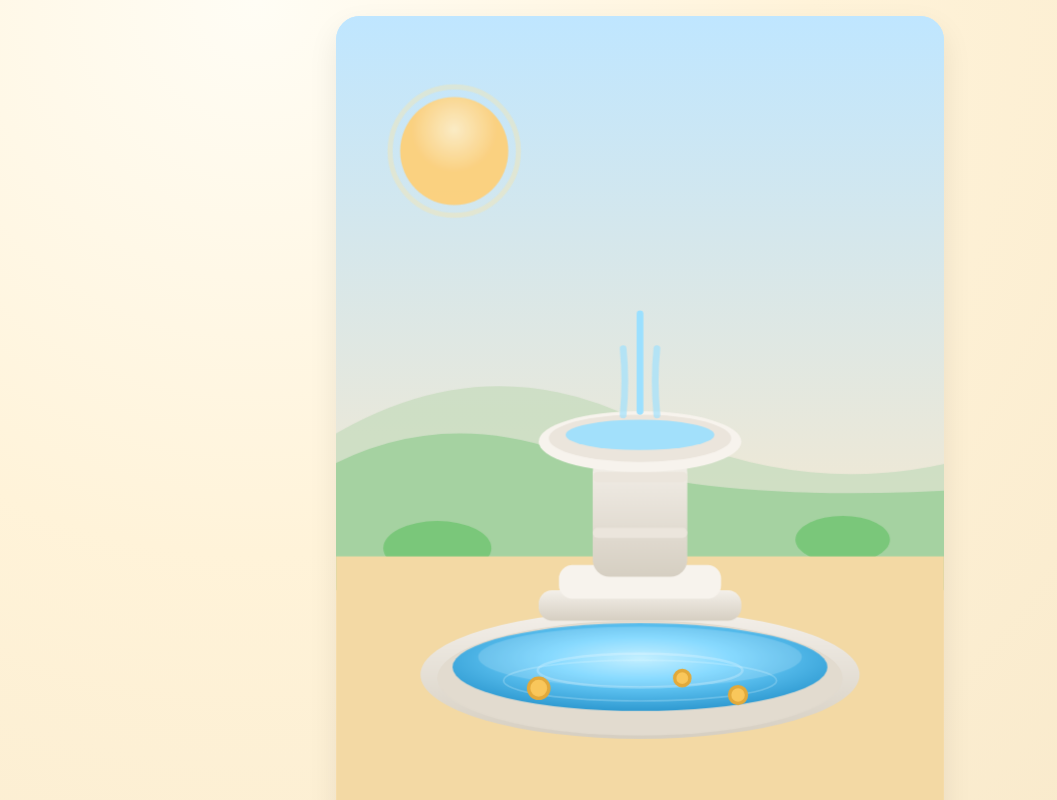
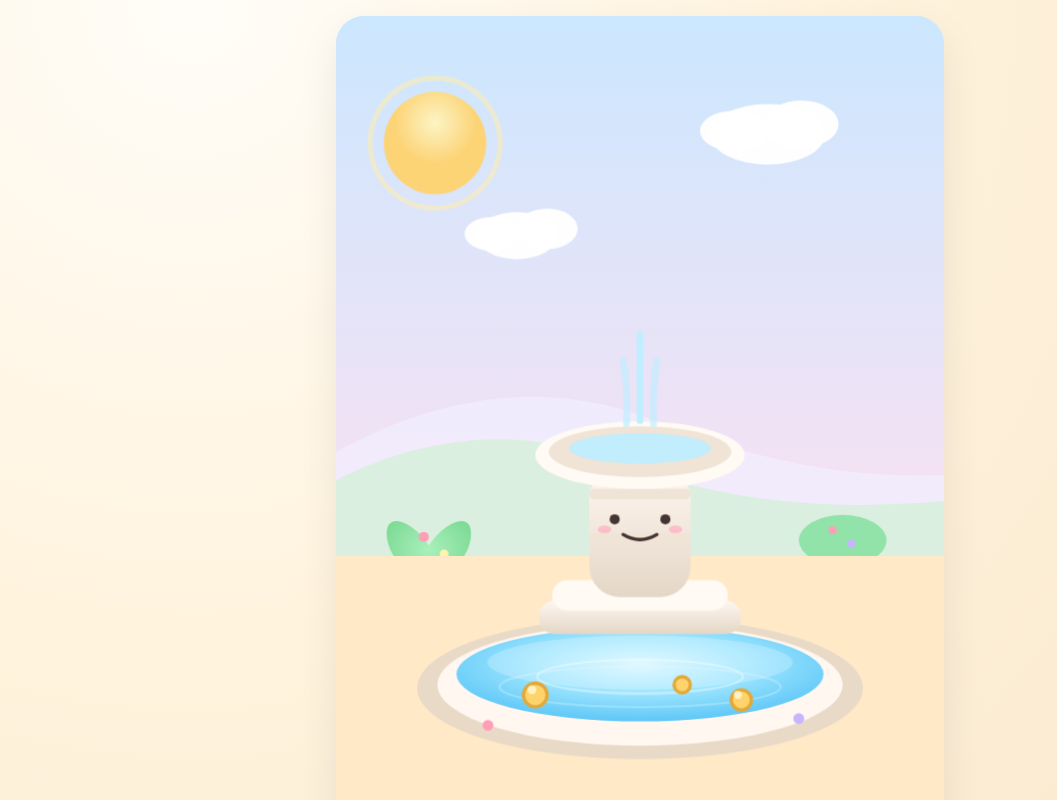
Before and after one commit to babel-lab/2025-WishingWell, a plain HTML site: page index.html in a window 1280 px wide. Shown: the top 800 px of the page, without its empty margins (0-1057 px from the left). Drawn offline with Linux system fonts and the light colour scheme.

Commit message:
fix: 許願池可愛版

```diff
--- a/index.html
+++ b/index.html
@@ -2,22 +2,23 @@
 <html lang="zh-Hant">
 <head>
   <meta charset="UTF-8" />
-  <title>希臘許願池噴泉場景 - Demo</title>
+  <title>可愛希臘許願池噴泉場景 - Cute Demo</title>
   <meta name="viewport" content="width=device-width, initial-scale=1.0" />
 
   <style>
     :root {
-      /* 🌤 清晨天空＋石材＋水的色票 */
-      --sky-top: #bfe6ff;       /* 清晨偏冷的淡藍 */
-      --sky-bottom: #ffe9c7;    /* 早晨光的暖橘 */
-      --ground: #f3d9a4;        /* 地面淡沙色 */
-      --stone-main: #f4f0ea;    /* 噴泉主體石材 */
-      --stone-shadow: #d6cfc2;
-      --water-light: #b8ecff;
-      --water-main: #71d3ff;
-      --water-dark: #2f9ad1;
-      --accent-gold: #f9c75b;
-      --bush: #7ac77a;
+      /* 🌤 清晨可愛馬卡龍色系 */
+      --sky-top: #cbe7ff;        /* 淡淡寶寶藍 */
+      --sky-bottom: #ffe0f0;     /* 粉紅晨光 */
+      --ground: #ffe9c7;         /* 柔和奶油地面 */
+      --stone-main: #fff7f0;     /* 噴泉主體石材 */
+      --stone-shadow: #e4d7c7;
+      --water-main: #9fe6ff;
+      --water-deep: #54c3f6;
+      --accent-gold: #ffd36b;
+      --bush: #92e3a9;
+      --pink: #ff9fb7;
+      --lavender: #c6b5ff;
     }
 
     * {
@@ -30,73 +31,110 @@
       display: flex;
       align-items: center;
       justify-content: center;
-      background: radial-gradient(circle at 20% 0%, #fffdf5 0, #fff3d9 35%, #f5e4c3 100%);
+      background: radial-gradient(circle at 15% 0%, #fffdf8 0, #fff3dd 40%, #f7e4c8 100%);
       font-family: system-ui, -apple-system, BlinkMacSystemFont, "Segoe UI", sans-serif;
     }
 
     .wishing-scene-wrapper {
       width: 100%;
-      max-width: 480px; /* 手機為主，大版也不會過寬 */
+      max-width: 480px;
       padding: 16px;
     }
 
     .wishing-scene {
       position: relative;
-      border-radius: 24px;
+      border-radius: 28px;
       overflow: hidden;
-      box-shadow: 0 12px 30px rgba(0, 0, 0, 0.08);
+      box-shadow: 0 16px 40px rgba(0, 0, 0, 0.08);
       background: linear-gradient(to bottom, var(--sky-top), var(--sky-bottom));
     }
 
-    /* 讓 SVG 在各尺寸自適應 */
     .wishing-scene svg {
       display: block;
       width: 100%;
       height: auto;
     }
 
+    /* 🌥️ 雲飄動畫 */
+    @keyframes cloudDrift {
+      0%   { transform: translateX(0); }
+      50%  { transform: translateX(18px); }
+      100% { transform: translateX(0); }
+    }
+    @keyframes cloudDriftSlow {
+      0%   { transform: translateX(0); }
+      50%  { transform: translateX(-16px); }
+      100% { transform: translateX(0); }
+    }
+    .cloud-a {
+      animation: cloudDrift 26s ease-in-out infinite;
+      transform-origin: center;
+    }
+    .cloud-b {
+      animation: cloudDriftSlow 34s ease-in-out infinite;
+      transform-origin: center;
+    }
+
+    /* 🌤 小太陽慢慢呼吸亮度 */
+    @keyframes sunGlow {
+      0%   { transform: scale(1); opacity: 0.9; }
+      50%  { transform: scale(1.05); opacity: 1; }
+      100% { transform: scale(1); opacity: 0.9; }
+    }
+    .sun {
+      transform-origin: center;
+      animation: sunGlow 6s ease-in-out infinite;
+    }
+
+    /* 🌿 灌木與小花輕微擺動 */
+    @keyframes bushSway {
+      0%   { transform: scaleY(1); }
+      50%  { transform: scaleY(1.05); }
+      100% { transform: scaleY(1); }
+    }
+    .bush {
+      transform-origin: center bottom;
+      animation: bushSway 5.6s ease-in-out infinite;
+    }
+
     /* 🟦 水面微微波動（常態） */
     @keyframes poolRipple {
       0%   { transform: scaleX(1) translateY(0); }
-      50%  { transform: scaleX(1.03) translateY(-1.5px); }
+      50%  { transform: scaleX(1.04) translateY(-2px); }
       100% { transform: scaleX(1) translateY(0); }
     }
-
     .pool-water {
       transform-origin: center;
-      animation: poolRipple 4.2s ease-in-out infinite;
+      animation: poolRipple 4.4s ease-in-out infinite;
     }
-
     .pool-ripple {
       transform-origin: center;
       opacity: 0.7;
-      animation: poolRipple 5.4s ease-in-out infinite;
+      animation: poolRipple 6s ease-in-out infinite;
     }
 
-    /* 💧 平常的水柱：小幅度上下律動 */
+    /* 💧 平常的水柱：輕輕跳動 */
     @keyframes streamSoftPulse {
       0%   { transform: scaleY(1); }
-      50%  { transform: scaleY(1.08); }
+      50%  { transform: scaleY(1.1); }
       100% { transform: scaleY(1); }
     }
-
     .stream-soft {
       transform-origin: bottom center;
       animation: streamSoftPulse 2.8s ease-in-out infinite;
     }
 
-    /* 💥 噴發用的水柱：預設縮起來，在 eruption 狀態才展開 */
+    /* 💥 噴發水柱：預設收起，eruption 時才展開 */
     .stream-erupt {
       transform-origin: bottom center;
       transform: scaleY(0);
       opacity: 0;
     }
-
     @keyframes eruptStream {
       0%   { transform: scaleY(0);   opacity: 0; }
-      10%  { transform: scaleY(1.4); opacity: 1; }
-      40%  { transform: scaleY(1.6); opacity: 1; }
-      80%  { transform: scaleY(1.2); opacity: 0.8; }
+      12%  { transform: scaleY(1.4); opacity: 1; }
+      40%  { transform: scaleY(1.7); opacity: 1; }
+      80%  { transform: scaleY(1.2); opacity: 0.9; }
       100% { transform: scaleY(0);   opacity: 0; }
     }
 
@@ -104,32 +142,54 @@
       animation: eruptStream 3s cubic-bezier(0.25, 0.8, 0.3, 1) forwards;
     }
 
-    /* 噴發時也讓水面波動略微加劇 */
+    /* 噴發時水面更用力晃一下 */
     @keyframes poolRippleStrong {
       0%   { transform: scaleX(1) translateY(0); }
-      30%  { transform: scaleX(1.06) translateY(-3px); }
+      30%  { transform: scaleX(1.08) translateY(-3px); }
       60%  { transform: scaleX(1.03) translateY(-1px); }
       100% { transform: scaleX(1) translateY(0); }
     }
-
     .wishing-scene.eruption .pool-water,
     .wishing-scene.eruption .pool-ripple {
       animation: poolRippleStrong 3s ease-out;
     }
 
-    /* 🌤 小太陽閃動一點點亮度 */
-    @keyframes sunGlow {
-      0%   { transform: scale(1); opacity: 0.9; }
-      50%  { transform: scale(1.04); opacity: 1; }
-      100% { transform: scale(1); opacity: 0.9; }
+    /* ✨ 噴發時的亮晶晶 */
+    .sparkles circle {
+      opacity: 0;
+    }
+    @keyframes sparklePop {
+      0%   { transform: scale(0.2); opacity: 0; }
+      20%  { transform: scale(1);   opacity: 1; }
+      80%  { transform: scale(1.1); opacity: 0; }
+      100% { transform: scale(0.2); opacity: 0; }
+    }
+    .wishing-scene.eruption .sparkles circle {
+      animation: sparklePop 1.6s ease-out forwards;
+    }
+    .wishing-scene.eruption .sparkles circle:nth-child(2) {
+      animation-delay: 0.15s;
+    }
+    .wishing-scene.eruption .sparkles circle:nth-child(3) {
+      animation-delay: 0.3s;
+    }
+    .wishing-scene.eruption .sparkles circle:nth-child(4) {
+      animation-delay: 0.45s;
     }
 
-    .sun {
+    /* 😄 噴泉小臉在噴發時開心一點（嘴巴放大） */
+    @keyframes mouthHappy {
+      0%   { transform: scaleY(1); }
+      40%  { transform: scaleY(1.3); }
+      80%  { transform: scaleY(1.1); }
+      100% { transform: scaleY(1); }
+    }
+    .wishing-scene.eruption .face-mouth {
       transform-origin: center;
-      animation: sunGlow 5s ease-in-out infinite;
+      animation: mouthHappy 2.2s ease-out;
     }
 
-    /* 📱 小註記文字 */
+    /* 📱 小註記文字＋測試按鈕 */
     .info-bar {
       margin-top: 8px;
       font-size: 12px;
@@ -145,7 +205,6 @@
       background: rgba(0,0,0,0.04);
     }
 
-    /* 可選：開發測試用按鈕，正式上線可以刪掉 */
     .debug-btn {
       margin-top: 8px;
       display: inline-block;
@@ -170,135 +229,195 @@
     }
   </style>
 </head>
-
 <body>
   <div class="wishing-scene-wrapper">
     <div class="wishing-scene" id="wishingScene">
-      <!-- 使用固定 viewBox 的 SVG 讓 RWD 時維持比例 -->
       <svg viewBox="0 0 360 640" xmlns="http://www.w3.org/2000/svg" aria-labelledby="title desc" role="img">
-        <title id="title">希臘許願池噴泉</title>
-        <desc id="desc">一座卡通風格的希臘許願池噴泉，天空為早晨的顏色，水面會緩慢波動，每到整點會噴發。</desc>
+        <title id="title">可愛希臘許願池噴泉</title>
+        <desc id="desc">粉嫩清晨色調的希臘風許願池，中間有一座可愛帶笑臉的小噴泉，水面波動，雲朵飄動，整點時噴泉會開心噴發。</desc>
 
-        <!-- 🌤 天空漸層背景 -->
+        <!-- 背景天空漸層 -->
         <defs>
           <linearGradient id="skyGradient" x1="0" y1="0" x2="0" y2="1">
-            <stop offset="0%" stop-color="#bfe6ff" />
-            <stop offset="60%" stop-color="#ffe9c7" />
-            <stop offset="100%" stop-color="#f3d9a4" />
+            <stop offset="0%" stop-color="#cbe7ff" />
+            <stop offset="55%" stop-color="#ffe0f0" />
+            <stop offset="100%" stop-color="#ffe9c7" />
           </linearGradient>
 
           <radialGradient id="sunGradient" cx="50%" cy="30%" r="40%">
-            <stop offset="0%" stop-color="#ffecc0" />
-            <stop offset="100%" stop-color="#ffce73" />
+            <stop offset="0%" stop-color="#fff6c1" />
+            <stop offset="100%" stop-color="#ffd36b" />
           </radialGradient>
 
-          <radialGradient id="poolGradient" cx="50%" cy="40%" r="60%">
-            <stop offset="0%" stop-color="#b8ecff" />
-            <stop offset="40%" stop-color="#71d3ff" />
-            <stop offset="100%" stop-color="#2f9ad1" />
+          <radialGradient id="poolGradient" cx="50%" cy="40%" r="65%">
+            <stop offset="0%" stop-color="#d6f6ff" />
+            <stop offset="45%" stop-color="#9fe6ff" />
+            <stop offset="100%" stop-color="#54c3f6" />
           </radialGradient>
 
           <linearGradient id="stoneGradient" x1="0" y1="0" x2="0" y2="1">
-            <stop offset="0%" stop-color="#f4f0ea" />
-            <stop offset="100%" stop-color="#d6cfc2" />
+            <stop offset="0%" stop-color="#fff7f0" />
+            <stop offset="100%" stop-color="#e4d7c7" />
           </linearGradient>
+
+          <radialGradient id="heartBushGrad" cx="50%" cy="40%" r="70%">
+            <stop offset="0%" stop-color="#a9f0bc" />
+            <stop offset="100%" stop-color="#74d68c" />
+          </radialGradient>
         </defs>
 
-        <!-- 背景天空 -->
+        <!-- 天空背景 -->
         <rect x="0" y="0" width="360" height="640" fill="url(#skyGradient)" />
 
         <!-- 太陽 -->
         <g class="sun">
-          <circle cx="70" cy="80" r="32" fill="url(#sunGradient)" />
-          <!-- 太陽小光芒 -->
-          <circle cx="70" cy="80" r="38" fill="none" stroke="#ffe6a0" stroke-width="3" opacity="0.4" />
+          <circle cx="60" cy="78" r="30" fill="url(#sunGradient)" />
+          <circle cx="60" cy="78" r="38" fill="none" stroke="#ffeeb0" stroke-width="3" opacity="0.6" />
         </g>
 
-        <!-- 遠處小山＋樹叢 -->
-        <path d="M -20 260 Q 80 190 180 240 T 380 260 L 380 320 L -20 320 Z"
-              fill="#c9ddc0" opacity="0.8" />
-        <path d="M -10 270 Q 60 230 140 260 T 380 280 L 380 340 L -10 340 Z"
-              fill="#9dcf9a" opacity="0.85" />
-        <!-- 左右小灌木 -->
-        <ellipse cx="60" cy="315" rx="32" ry="16" fill="#7ac77a" />
-        <ellipse cx="300" cy="310" rx="28" ry="14" fill="#7ac77a" />
+        <!-- 雲朵 A -->
+        <g class="cloud-a">
+          <ellipse cx="250" cy="70" rx="34" ry="18" fill="#ffffff" opacity="0.96" />
+          <ellipse cx="270" cy="64" rx="22" ry="14" fill="#ffffff" opacity="0.96" />
+          <ellipse cx="230" cy="68" rx="20" ry="12" fill="#ffffff" opacity="0.96" />
+        </g>
+        <!-- 雲朵 B -->
+        <g class="cloud-b">
+          <ellipse cx="110" cy="130" rx="24" ry="14" fill="#ffffff" opacity="0.95" />
+          <ellipse cx="128" cy="126" rx="18" ry="12" fill="#ffffff" opacity="0.95" />
+          <ellipse cx="95" cy="129" rx="16" ry="10" fill="#ffffff" opacity="0.95" />
+        </g>
+
+        <!-- 遠處柔和小山 -->
+        <path d="M -20 270 Q 90 200 190 240 T 380 270 L 380 320 L -20 320 Z"
+              fill="#f1f0ff" opacity="0.7" />
+        <path d="M -10 280 Q 80 230 170 265 T 380 285 L 380 330 L -10 330 Z"
+              fill="#d8f0dd" opacity="0.9" />
+
+        <!-- 愛心灌木＋小花 -->
+        <g class="bush">
+          <!-- 左愛心灌木 -->
+          <path d="M55 315
+                   C 45 300, 30 295, 30 308
+                   C 30 322, 45 335, 55 343
+                   C 65 335, 80 322, 80 308
+                   C 80 295, 65 300, 55 315 Z"
+                fill="url(#heartBushGrad)" />
+          <!-- 小花 -->
+          <circle cx="52" cy="310" r="3" fill="#ff9fb7" />
+          <circle cx="64" cy="320" r="2.6" fill="#fff3b0" />
+        </g>
+
+        <g class="bush">
+          <!-- 右灌木 -->
+          <ellipse cx="300" cy="312" rx="26" ry="15" fill="#92e3a9" />
+          <circle cx="294" cy="306" r="2.4" fill="#ff9fb7" />
+          <circle cx="305" cy="314" r="2.4" fill="#c6b5ff" />
+        </g>
 
         <!-- 地面 -->
-        <rect x="0" y="320" width="360" height="320" fill="var(--ground)" />
+        <rect x="0" y="320" width="360" height="320" fill="#ffe9c7" />
 
-        <!-- 🟦 水池外框（石材） -->
-        <ellipse cx="180" cy="390" rx="130" ry="38" fill="url(#stoneGradient)" />
-        <ellipse cx="180" cy="392" rx="120" ry="34" fill="#e2dbcf" />
+        <!-- 水池外框（可愛加厚） -->
+        <ellipse cx="180" cy="398" rx="132" ry="42" fill="#e4d7c7" opacity="0.8" />
+        <ellipse cx="180" cy="396" rx="120" ry="36" fill="#fff7f0" />
 
-        <!-- 🟦 水池水面 -->
+        <!-- 水池內部 -->
         <g class="pool-water">
-          <!-- 主水面 -->
-          <ellipse cx="180" cy="386" rx="110" ry="26" fill="url(#poolGradient)" />
-          <!-- 水面亮邊 -->
-          <ellipse cx="180" cy="380" rx="95" ry="18" fill="#ffffff" opacity="0.16" />
-
-          <!-- 幾個波紋線條 -->
+          <ellipse cx="180" cy="390" rx="108" ry="28" fill="url(#poolGradient)" />
+          <!-- 上方亮邊 -->
+          <ellipse cx="180" cy="383" rx="90" ry="16" fill="#ffffff" opacity="0.22" />
+          <!-- 兩圈波紋 -->
           <g class="pool-ripple">
-            <ellipse cx="180" cy="388" rx="60" ry="10" fill="none" stroke="#ffffff" stroke-width="1.5" opacity="0.35" />
-            <ellipse cx="180" cy="394" rx="80" ry="12" fill="none" stroke="#e4f8ff" stroke-width="1" opacity="0.35" />
+            <ellipse cx="180" cy="392" rx="60" ry="10" fill="none" stroke="#ffffff" stroke-width="1.4" opacity="0.5" />
+            <ellipse cx="180" cy="398" rx="82" ry="12" fill="none" stroke="#e4f8ff" stroke-width="1.2" opacity="0.45" />
           </g>
         </g>
 
-        <!-- 噴泉主體：底座＋柱子＋上方盆 -->
+        <!-- 噴泉底座＋柱子＋上盆：整體圓圓胖胖 -->
         <!-- 底座 -->
-        <rect x="120" y="340" width="120" height="18" rx="8" fill="url(#stoneGradient)" />
-        <rect x="132" y="325" width="96" height="20" rx="8" fill="#f7f3ed" />
-        <!-- 柱子 -->
-        <rect x="152" y="260" width="56" height="72" rx="10" fill="url(#stoneGradient)" />
-        <!-- 柱子裝飾線 -->
-        <rect x="152" y="270" width="56" height="6" rx="3" fill="#ebe5dc" />
-        <rect x="152" y="303" width="56" height="6" rx="3" fill="#ebe5dc" />
+        <rect x="120" y="346" width="120" height="20" rx="10" fill="url(#stoneGradient)" />
+        <rect x="128" y="334" width="104" height="18" rx="9" fill="#fffaf4" />
 
-        <!-- 上方盆 -->
-        <ellipse cx="180" cy="252" rx="60" ry="18" fill="#f7f3ed" />
-        <ellipse cx="180" cy="250" rx="54" ry="14" fill="#ebe5dc" />
+        <!-- 柱子（中間胖柱） -->
+        <rect x="150" y="268" width="60" height="76" rx="18" fill="url(#stoneGradient)" />
+        <!-- 中間裝飾線 -->
+        <rect x="150" y="280" width="60" height="6" rx="3" fill="#f0e4d6" />
+        <rect x="150" y="306" width="60" height="6" rx="3" fill="#f0e4d6" />
+
+        <!-- 噴泉小臉 -->
+        <!-- 眼睛 -->
+        <circle cx="165" cy="298" r="3" fill="#453434" />
+        <circle cx="195" cy="298" r="3" fill="#453434" />
+        <!-- 腮紅 -->
+        <ellipse cx="159" cy="304" rx="4" ry="2.2" fill="#ffb2c4" opacity="0.8" />
+        <ellipse cx="201" cy="304" rx="4" ry="2.2" fill="#ffb2c4" opacity="0.8" />
+        <!-- 嘴巴 -->
+        <path class="face-mouth"
+              d="M170 307 Q 180 313 190 307"
+              fill="none" stroke="#453434" stroke-width="2" stroke-linecap="round" />
+
+        <!-- 上方圓盆 -->
+        <ellipse cx="180" cy="260" rx="62" ry="20" fill="#fffaf4" />
+        <ellipse cx="180" cy="258" rx="54" ry="15" fill="#f0e4d6" />
         <!-- 盆內水 -->
-        <ellipse cx="180" cy="248" rx="44" ry="9" fill="#9be0ff" opacity="0.9" />
+        <ellipse cx="180" cy="256" rx="42" ry="9" fill="#bfeeff" opacity="0.95" />
 
-        <!-- 中心常態水柱（柔和） -->
-        <g class="stream-soft" fill="none" stroke="#9be0ff" stroke-width="4" stroke-linecap="round">
-          <path d="M180 246 Q 180 220 180 190" />
-          <path d="M170 248 Q 172 228 170 210" opacity="0.65" />
-          <path d="M190 248 Q 188 228 190 210" opacity="0.65" />
+        <!-- 常態水柱（柔和） -->
+        <g class="stream-soft" fill="none" stroke="#bfeeff" stroke-width="4" stroke-linecap="round">
+          <path d="M180 254 Q 180 230 180 205" />
+          <path d="M172 256 Q 173 235 170 220" opacity="0.7" />
+          <path d="M188 256 Q 187 235 190 220" opacity="0.7" />
         </g>
 
-        <!-- 噴發用水柱（整點出現） -->
-        <g class="stream-erupt" fill="none" stroke="#b9ecff" stroke-width="4" stroke-linecap="round">
-          <!-- 中心高噴柱 -->
-          <path d="M180 246 Q 180 190 180 150" />
-          <!-- 左右弧線 -->
-          <path d="M168 246 Q 150 210 148 185" />
-          <path d="M192 246 Q 210 210 212 185" />
-          <!-- 額外小水花 -->
-          <path d="M175 160 Q 168 150 165 145" />
-          <path d="M185 160 Q 192 150 195 145" />
+        <!-- 噴發水柱（整點） -->
+        <g class="stream-erupt" fill="none" stroke="#d3f5ff" stroke-width="4" stroke-linecap="round">
+          <path d="M180 254 Q 180 210 180 160" />
+          <path d="M168 256 Q 150 225 145 196" />
+          <path d="M192 256 Q 210 225 215 196" />
+          <!-- 小側噴 -->
+          <path d="M176 175 Q 168 164 164 156" />
+          <path d="M184 175 Q 192 164 196 156" />
         </g>
 
-        <!-- 水滴回落效果（簡單幾顆） -->
-        <g class="stream-erupt" fill="#b9ecff">
-          <circle cx="160" cy="200" r="3" />
-          <circle cx="200" cy="195" r="3" />
-          <circle cx="175" cy="175" r="2.4" />
-          <circle cx="190" cy="170" r="2.2" />
+        <!-- 噴發水滴 -->
+        <g class="stream-erupt" fill="#d3f5ff">
+          <circle cx="160" cy="205" r="3" />
+          <circle cx="202" cy="200" r="3" />
+          <circle cx="175" cy="180" r="2.4" />
+          <circle cx="190" cy="173" r="2.4" />
         </g>
 
-        <!-- 池邊小金幣（之後可以當遊戲互動元素） -->
-        <circle cx="120" cy="398" r="6" fill="#f9c75b" stroke="#e2a93a" stroke-width="2" />
-        <circle cx="238" cy="402" r="5" fill="#f9c75b" stroke="#e2a93a" stroke-width="2" />
-        <circle cx="205" cy="392" r="4.5" fill="#f9c75b" stroke="#e2a93a" stroke-width="2" />
+        <!-- 噴發時的亮晶晶 -->
+        <g class="sparkles">
+          <circle cx="160" cy="150" r="3" fill="#fff7b8" />
+          <circle cx="200" cy="145" r="3.2" fill="#ffe0ff" />
+          <circle cx="180" cy="135" r="3" fill="#ffffff" />
+          <circle cx="190" cy="158" r="2.6" fill="#ffd8b5" />
+        </g>
+
+        <!-- 池邊可愛小金幣＋裝飾 -->
+        <g>
+          <circle cx="118" cy="402" r="7" fill="#ffd36b" stroke="#e2a93a" stroke-width="2" />
+          <circle cx="116" cy="399" r="2.6" fill="#fff1c2" />
+          <circle cx="240" cy="405" r="6" fill="#ffd36b" stroke="#e2a93a" stroke-width="2" />
+          <circle cx="238" cy="402" r="2.4" fill="#fff1c2" />
+          <circle cx="205" cy="396" r="4.8" fill="#ffd36b" stroke="#e2a93a" stroke-width="2" />
+        </g>
+
+        <!-- 水池前方幾朵小花裝飾 -->
+        <g>
+          <circle cx="90" cy="420" r="3.2" fill="#ff9fb7" />
+          <circle cx="274" cy="416" r="3.2" fill="#c6b5ff" />
+        </g>
 
       </svg>
     </div>
 
     <div class="info-bar">
-      💡 每到「整點」會自動觸發噴泉噴發動畫。<br />
-      開發時可在 Console 呼叫 <code>triggerFountain()</code> 手動測試，<br />
-      或按下下方按鈕。
+      🌟 整點時噴泉會「開心噴發」並冒出亮晶晶。<br />
+      開發時可在 Console 呼叫 <code>triggerFountain()</code>，<br />
+      或按下面按鈕試噴一次：
       <div>
         <button class="debug-btn" id="debugBtn">試噴一次（開發用）</button>
       </div>
@@ -314,31 +433,27 @@
         if (!scene) return;
         scene.classList.add("eruption");
 
-        // 噴發動畫大約 3 秒，保險抓 3.5 秒後移除 class
+        // 噴發動畫約 3 秒，抓 3.5 秒後移除 class
         setTimeout(() => {
           scene.classList.remove("eruption");
         }, 3500);
       }
 
-      // 對外掛一個 global function，方便在 console 測試
+      // 對外提供測試用 function
       window.triggerFountain = triggerFountain;
 
-      // 開發測試按鈕
       if (debugBtn) {
         debugBtn.addEventListener("click", triggerFountain);
       }
 
-      // 計算距離下一個整點的毫秒數
+      // 計算距離下一個整點噴發
       function scheduleHourlyEruption() {
         const now = new Date();
         const nextHour = new Date(now);
-
-        // 下一個整點：小時+1，分秒毫秒歸零
         nextHour.setHours(now.getHours() + 1, 0, 0, 0);
 
         const delay = nextHour.getTime() - now.getTime();
 
-        // 到下一個整點時先噴一次，之後每小時噴一次
         setTimeout(() => {
           triggerFountain();
           setInterval(triggerFountain, 60 * 60 * 1000); // 每 60 分鐘
```
